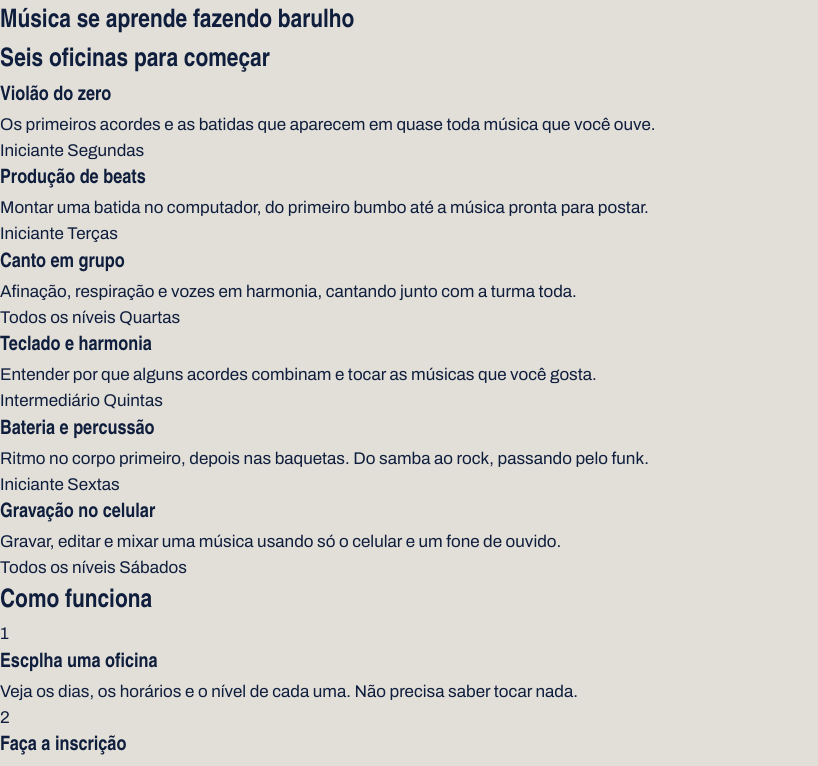
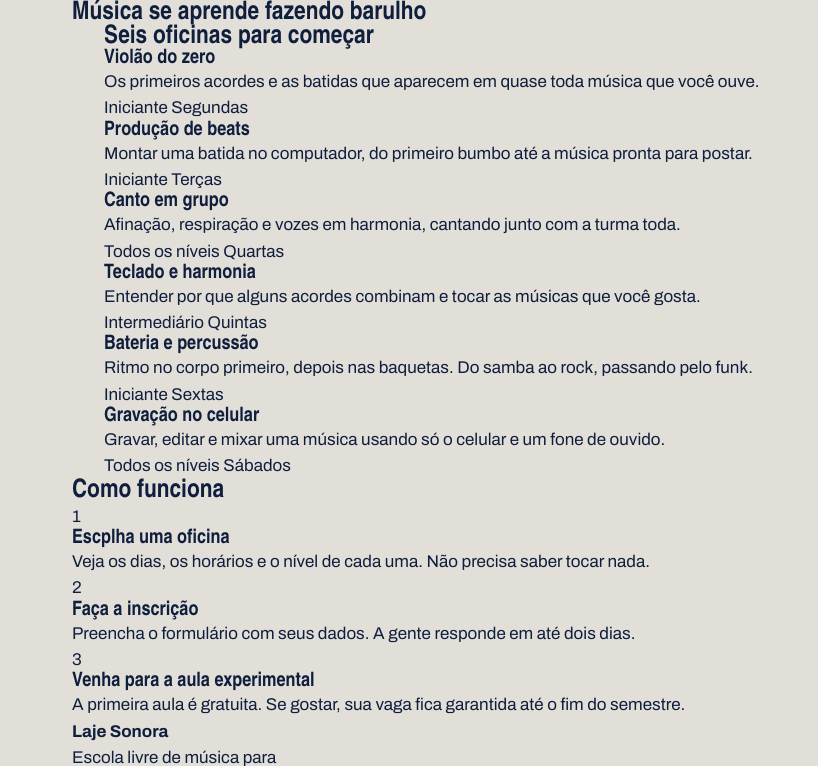
Before and after one commit to joaogoncalves1TIMB/laje_sonora, a plain HTML site: page index.html in a window 1280 px wide. Shown: the part 51-817 px from the top of the page, without its empty margins (0-818 px from the left). Drawn offline with Linux system fonts and the light colour scheme; a web font is replaced by a local one.

Commit message:
primeiro commit do projeto:

```diff
--- a/index.css
+++ b/index.css
@@ -29,5 +29,12 @@ a {
 }
 h1, h2, h3 {
     font-family: var(--fonte-cartaz);
+    font-weight: 900;
+    line-height: 0.95;
+}
 
+.conteudo {
+    max-width: 1200px;
+    margin-inline: auto;
+    padding-inline: 32px;
 }
```
